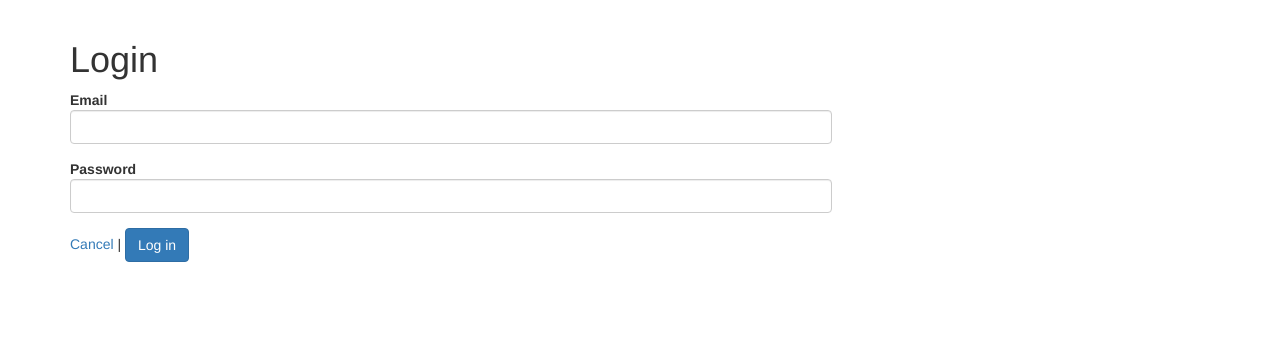
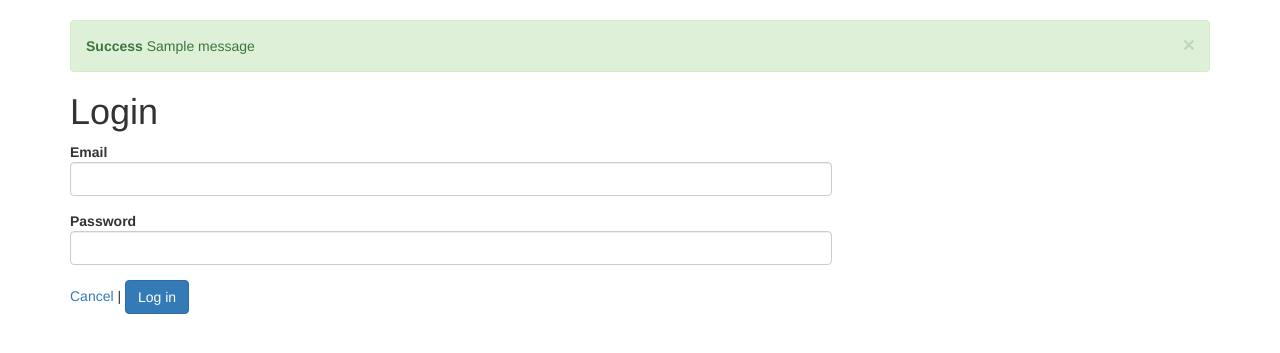
Before and after one commit to CapitalD/Taplist, a Flask app: page /login in a window 1280 px wide. Shown: the part 52-405 px from the top of the page. Run offline with Flask 2, Linux system fonts and the light colour scheme; tables that the repository leaves empty hold one stand-in row (values such as "Sample post"); one stand-in notice (Sample message) is shown; parts of the project's set-up code (start-up, migrations or seed data) failed here and were passed over; some libraries are stand-ins or nearby versions.

Commit message:
Flash messages

```diff
--- a/app/templates/layout.html
+++ b/app/templates/layout.html
@@ -83,6 +83,16 @@
     </nav>
 
     <div class="container">
+      {% with messages = get_flashed_messages(with_categories=true) %}
+        {% if messages %}
+          {% for category, message in messages %}
+            <div class="alert alert-{{ 'danger' if category == 'error' else category }} alert-dismissible" role="alert">
+              <button type="button" class="close" data-dismiss="alert" aria-label="Close"><span aria-hidden="true">&times;</span></button>
+              <strong>{{ category|title }}</strong> {{ message }}
+            </div>
+          {% endfor %}
+        {% endif %}
+      {% endwith %}
 
       {% block body %}
       {% endblock %}
--- a/app/views.py
+++ b/app/views.py
@@ -1,4 +1,4 @@
-from flask import render_template, redirect, url_for, abort, jsonify, request
+from flask import render_template, redirect, url_for, abort, jsonify, request, flash
 from . import app, db, login_manager, bcrypt
 from flask_login import login_user, logout_user, current_user, login_required
 from models import Location, Tap, Person, Brewery, Beer
@@ -33,8 +33,11 @@ def login():
                 user.authenticated = True
                 db.session.add(user)
                 db.session.commit()
-                login_user(user) #, remember=True)
+                login_user(user)
+                flash("Log in successful", "success")
                 return redirect(url_for("index"))
+    if form.errors:
+        flash("Incorrect details.  Please try again.", "error")
     return render_template('login.html',
                             title='Log in',
                             form=form)
@@ -54,6 +57,7 @@ def logout():
     db.session.add(user)
     db.session.commit()
     logout_user()
+    flash("Log out successful", "success")
     return redirect(url_for("index"))
 
 
@@ -67,7 +71,10 @@ def add_location():
         location = Location(name=form.name.data, address=form.address.data)
         db.session.add(location)
         db.session.commit()
+        flash("Location created successfully", "success")
         return redirect(url_for('view_location', id=location.id))
+    if form.errors:
+        flash("Location could not be created. Please correct errors and try again.", "error")
     return render_template('new_location.html',
                             title='Add location',
                             form=form)
@@ -88,9 +95,12 @@ def edit_profile(id):
             person.is_brewer = form.is_brewer.data
         db.session.add(person)
         db.session.commit()
+        flash("Profile edited successfully", "success")
         return redirect(url_for("index"))
     person = Person.query.get_or_404(id)
     form.email.data = person.email
+    if form.errors:
+        flash("Changes to profile could not be saved.  Please correct errors and try again.", "error")
     return render_template('edit_profile.html',
                             title='Edit profile',
                             person=person,
@@ -135,7 +145,8 @@ def tap_keg(id):
         db.session.add(tap)
         db.session.commit()
         return redirect(url_for('manage_taps', id=tap.location.id))
-    return "didn't validate"
+    flash("That keg couldn't be tapped for some reason.", "error")
+    return redirect(url_for('manage_taps', id=tap.location.id))
 
 
 @app.route('/location/<loc_id>/tap/new', methods=['POST'])
@@ -147,7 +158,9 @@ def new_tap(loc_id):
         new_tap = Tap(label=new_tap_form.label.data, location=location)
         db.session.add(new_tap)
         db.session.commit()
+        flash("Tap added successfully", "success")
         return redirect(url_for('manage_taps', id=new_tap.location.id))
+    flash("A new tap couldn't be added. Please try again.", "error")
 
 
 @app.route('/location/<loc_id>/tap/<tap_id>/delete', methods=['GET'])
@@ -158,7 +171,10 @@ def delete_tap(loc_id, tap_id):
     if tap in location.taps:
         db.session.delete(tap)
         db.session.commit()
+        flash("Tap removed successfully.", "success")
         return redirect(url_for('manage_taps', id=location.id))
+    flash("That tap couldn't be removed for some reason.", "error")
+    return redirect(url_for('manage_taps', id=location.id))
 
 
 @app.route('/brewery/new', methods=['GET', 'POST'])
@@ -171,7 +187,10 @@ def new_brewery():
         brewery = Brewery(name=form.name.data, address=form.address.data)
         db.session.add(brewery)
         db.session.commit()
+        flash("Brewery created successfully", "success")
         return redirect(url_for('index'))
+    if form.errors:
+        flash("The brewery couldn't be added. Please try again.", "error")
     return render_template('new_brewery.html',
                             title='Add brewery',
                             form=form)
@@ -203,13 +222,16 @@ def new_beer(brewery_id):
                         brewery=brewery)
         db.session.add(beer)
         db.session.commit()
+        flash("Beer created successfully", "success")
         return redirect(url_for('manage_beers', id=brewery.id))
     edit_beer = NewBeer()
+    flash("The new beer couldn't be created. Please try again.", "error")
     return render_template('manage_beers.html',
                             title="Manage beers",
                             brewery=brewery,
                             new_beer=new_beer,
                             edit_beer=edit_beer)
+
 
 @app.route('/beer/<id>/edit', methods=['POST'])
 @login_required
@@ -223,8 +245,10 @@ def edit_beer(id):
         beer.colour =  edit_beer.colour.data
         db.session.add(beer)
         db.session.commit()
+        flash("Beer updated successfully", "success")
         return redirect(url_for('manage_beers', id=beer.brewery.id))
     new_beer = NewBeer()
+    flash("Changes to the beer could not be saved. Please try again.", "error")
     return render_template('manage_beers.html',
                             title="Manage beers",
                             brewery=beer.brewery,
```
